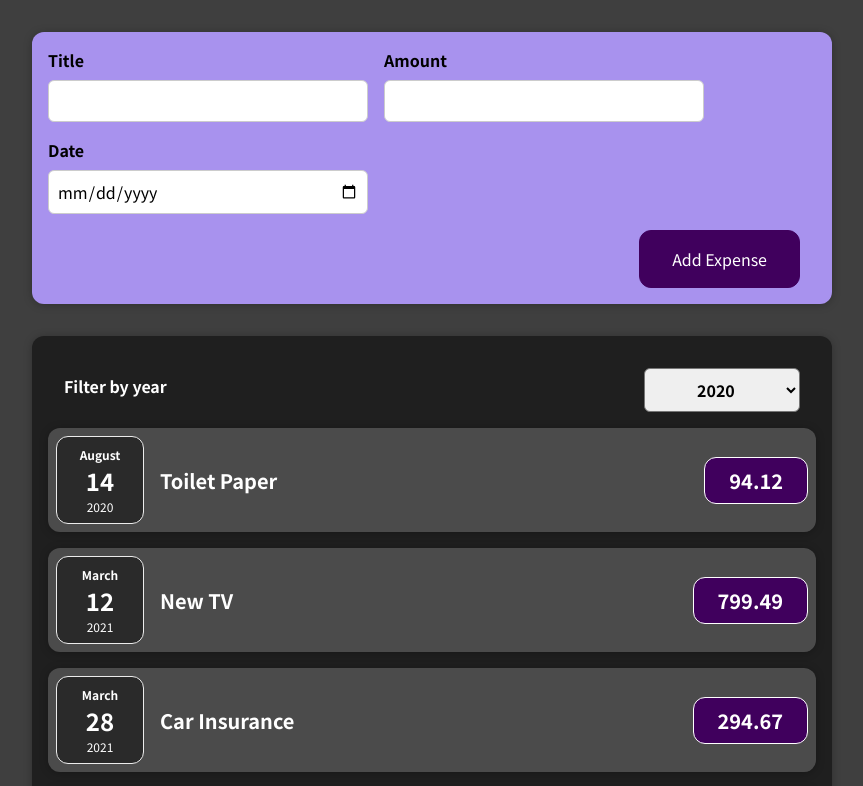
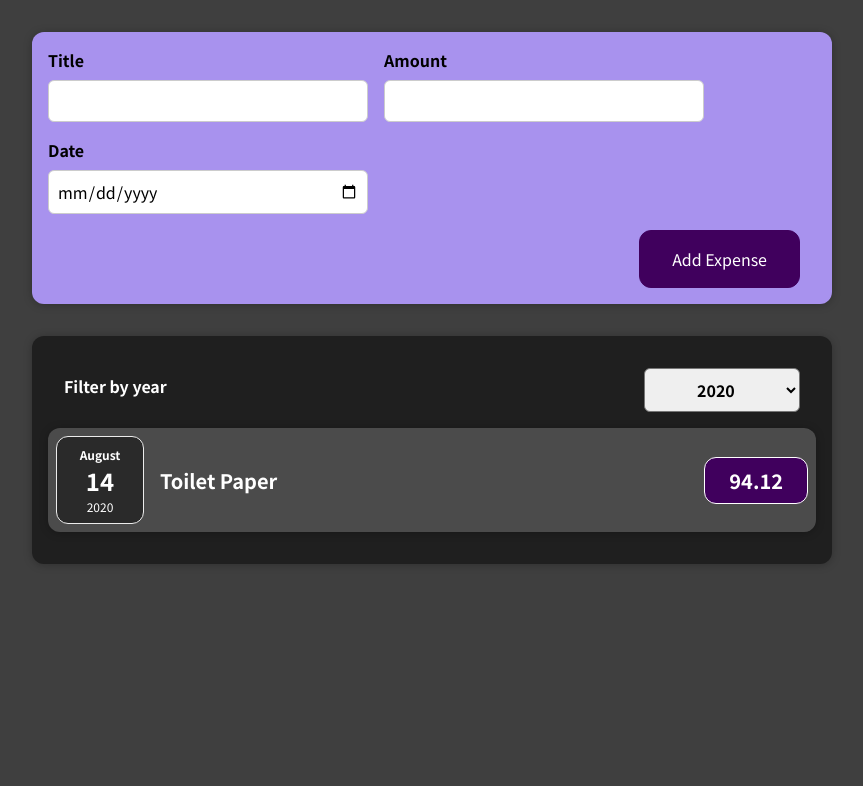
Before and after one commit to DBurgess93/01-starting-setup, a React (Create React App) app: page / in a window 1280 px wide. Shown: the top 786 px of the page, without its empty margins (208-1071 px from the left). Built offline with nearby package versions, Linux system fonts and the light colour scheme.

Commit message:
Filter by year

```diff
--- a/src/components/expenses/Expenses.js
+++ b/src/components/expenses/Expenses.js
@@ -10,17 +10,24 @@ const Expenses = ({ expenses }) => {
   const filterChangeHandler = (selectedYear) => {
     setFilteredYear(selectedYear)
   }
+
+  const filteredExpenses = expenses.filter(expense => {
+    return expense.date.getFullYear().toString() === filteredYear
+  })
+
   return (
     <div>
       <Card className="expenses">
         <ExpensesFilter selected={filteredYear} onChangeFilter={filterChangeHandler} />
-        {expenses.map(expense => (
-          <ExpenseItem
-            title={expense.title}
-            amount={expense.amount}
-            date={expense.date}
-          />
-        ))}
+        {filteredExpenses.map(expense => (
+            <ExpenseItem
+              key={expense.id}
+              title={expense.title}
+              amount={expense.amount}
+              date={expense.date}
+            />
+          ))
+        }
       </Card>
     </div>
   )
```
